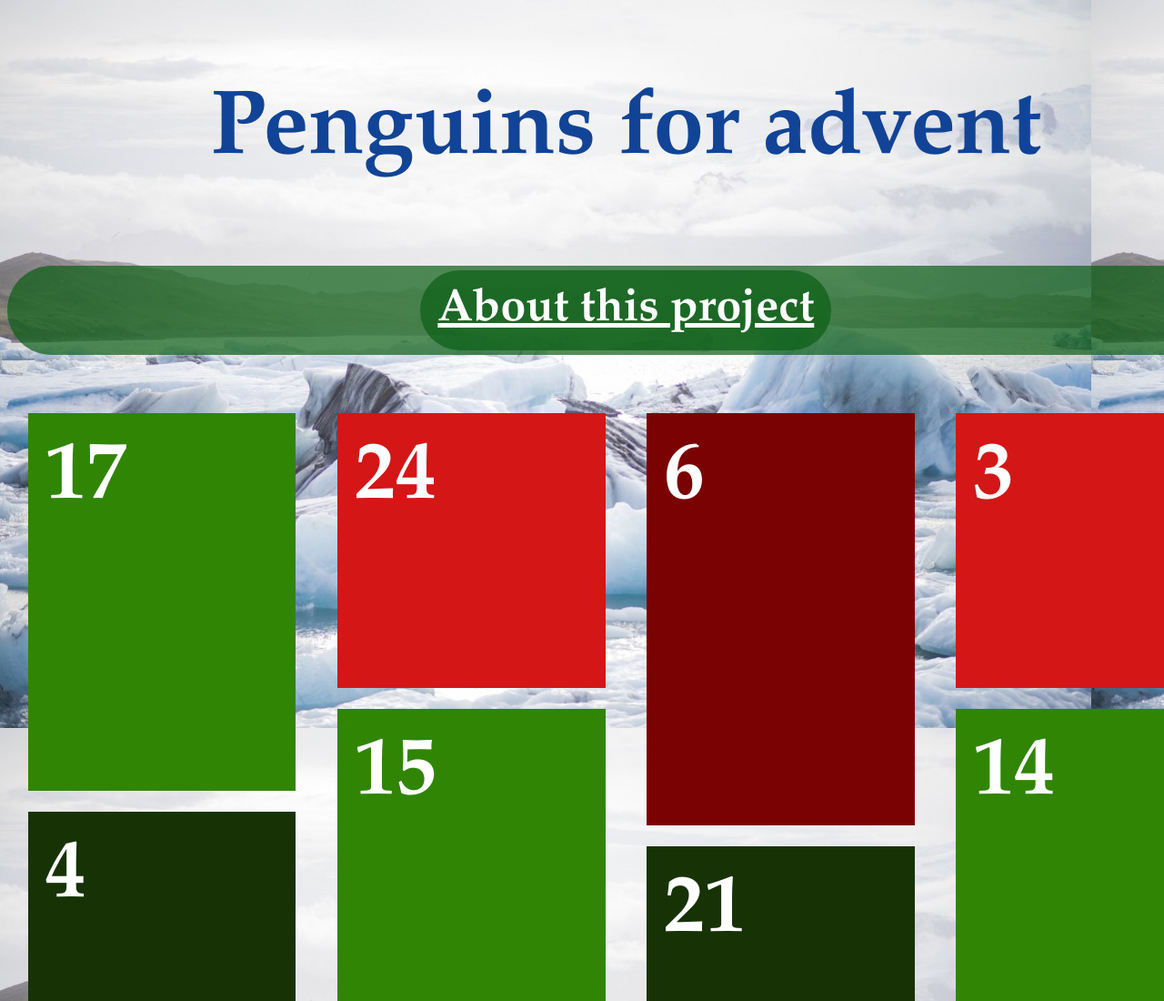
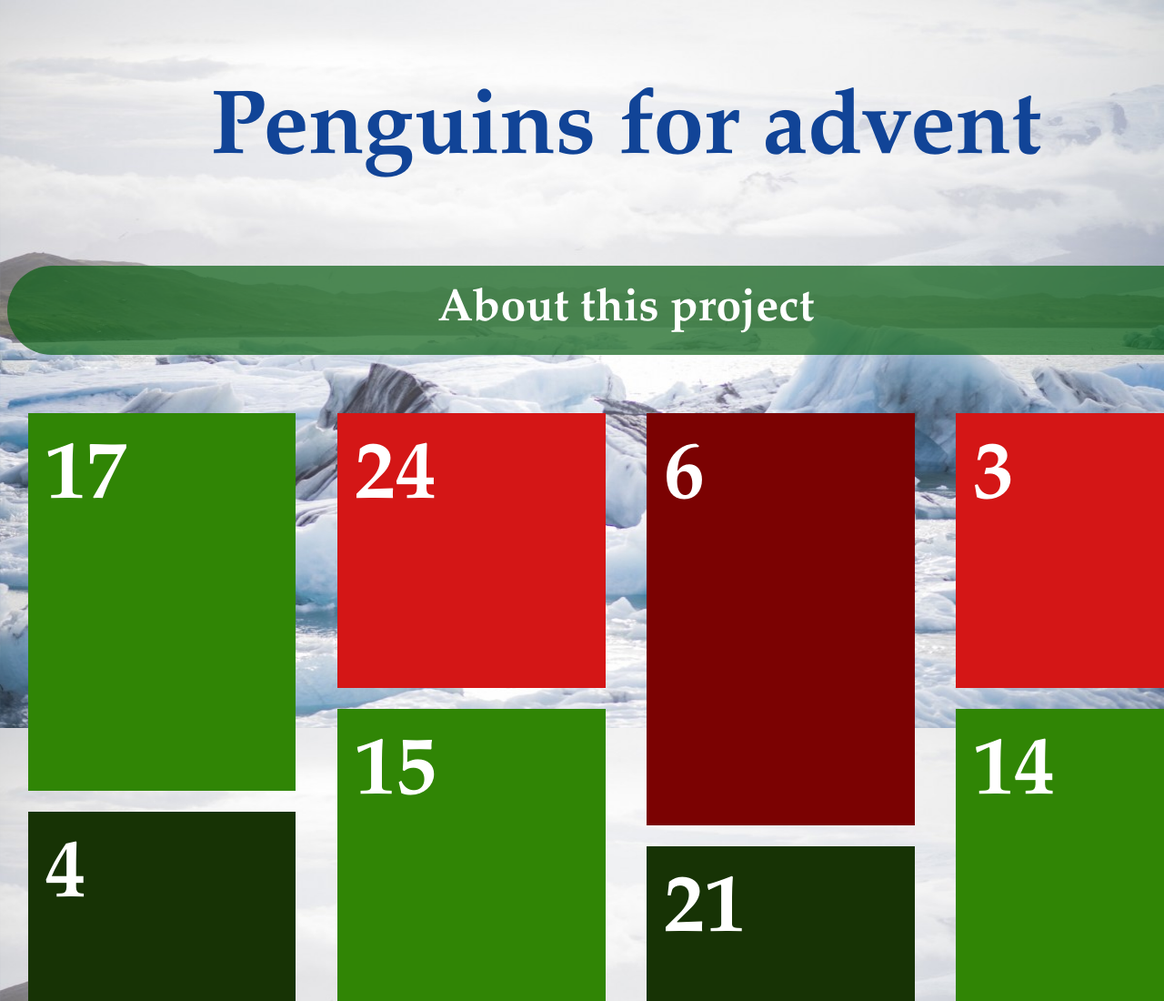
Before and after one commit to melissageere/Penguins-for-advent, a plain HTML site: page index.html in a window 1280 px wide. Shown: the top 1100 px of the page at 91% size. Drawn offline with nearby package versions, Linux system fonts and the light colour scheme.

Commit message:
final polish

```diff
--- a/index.html
+++ b/index.html
@@ -36,7 +36,7 @@
 <container class="door1" id="16">16</container>
 </div>
 
-  <script src="http://code.jquery.com/jquery-3.2.1.min.js"></script>
+  <script src="https://ajax.googleapis.com/ajax/libs/jquery/1.10.1/jquery.min.js"></script>
       <script type="text/javascript" src="script.js"></script>
   </body>
 </html>
--- a/style.css
+++ b/style.css
@@ -1,7 +1,10 @@
 body{
   background-image: url("icebackground.jpg");
+  background-attachment: fixed;
+  background-size: 100%;
   height: 640mm;
   width: 360mm;
+  background-repeat: no-repeat;
   }
 h1{
   font-weight: bold;
@@ -35,8 +38,9 @@ a{
   color: white;
   font-family:garamond;
   padding: 5mm;
-  background-color: rgba(11,94,21,0.7);
+  background-color: rgba(11,94,21,0);
   border-radius: 50px;
+  text-decoration: none;
 }
 
 .frame{
```
Also changed, not shown: bigantarctic.jpg (added).
